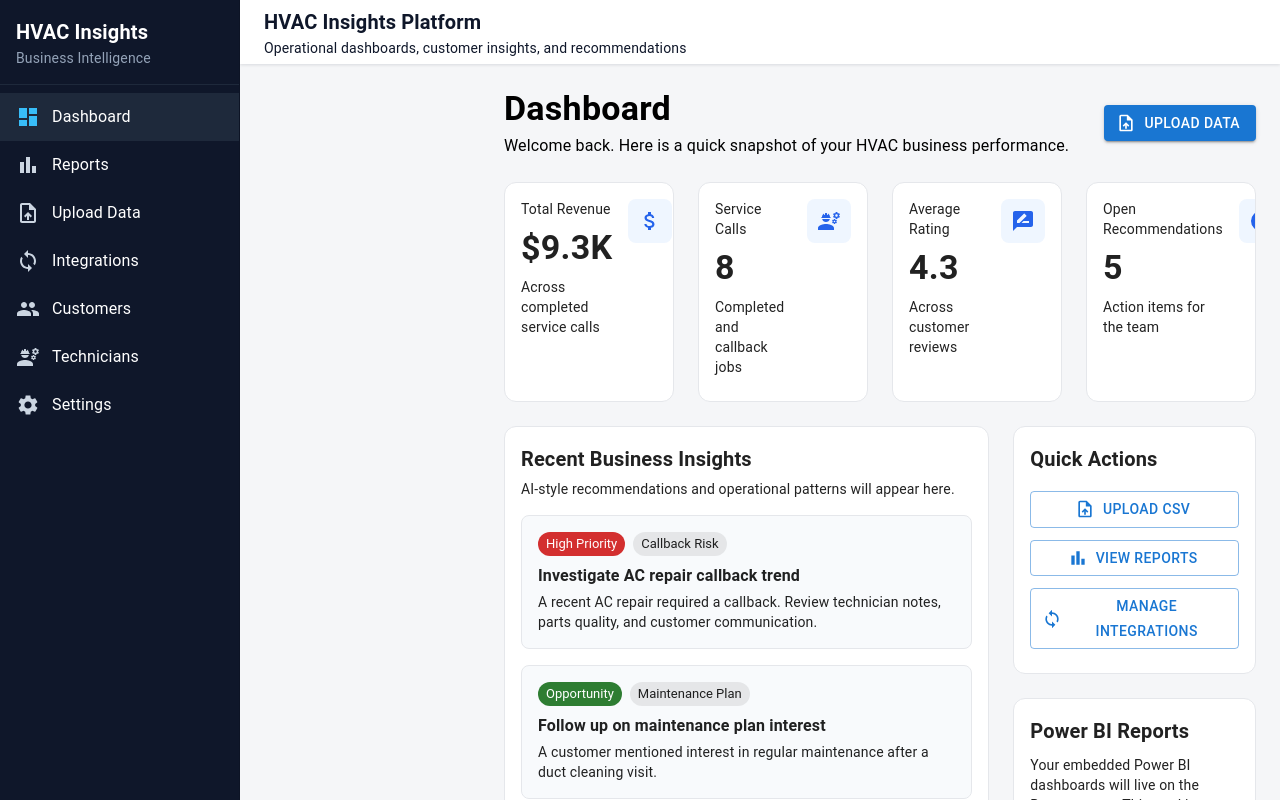
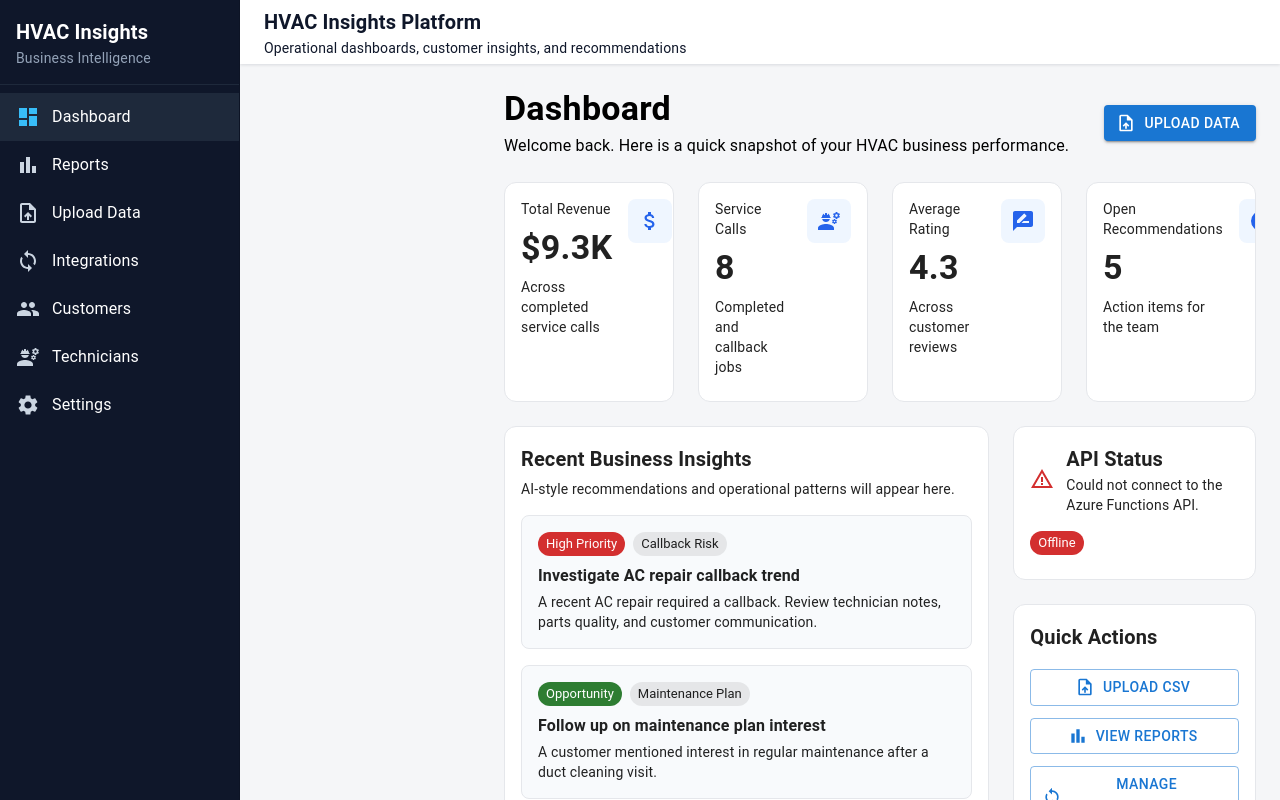
Before and after one commit to ejmccallum/hvac-insights-platform, a React (Vite) app in the folder hvac-insights-platform/: page /dashboard in a window 1280 px wide. Shown: the top 800 px of the page. Built offline with nearby package versions, Linux system fonts and the light colour scheme; no server answers.

Commit message:
Made API connection on dashboard work

```diff
--- a/hvac-insights-platform/src/pages/dashboard.tsx
+++ b/hvac-insights-platform/src/pages/dashboard.tsx
@@ -15,9 +15,44 @@ import Typography from "@mui/material/Typography";
 import { useNavigate } from "react-router-dom";
 import PageHeader from "../components/common/PageHeader";
 import StatCard from "../components/common/StatCard";
+import CheckCircleIcon from "@mui/icons-material/CheckCircle";
+import WarningAmberIcon from "@mui/icons-material/WarningAmber";
+import axios from "axios";
+import { useEffect, useState } from "react";
+
+type ApiHealthResponse = {
+  status: string;
+  service: string;
+  message: string;
+  timestamp: string;
+};
 
 function Dashboard() {
   const navigate = useNavigate();
+
+  const [apiStatus, setApiStatus] = useState<"checking" | "online" | "offline">(
+    "checking"
+  );
+
+  const [apiMessage, setApiMessage] = useState("Checking API connection...");
+
+useEffect(() => {
+  async function checkApiHealth() {
+    try {
+      const response = await axios.get<ApiHealthResponse>(
+        "http://localhost:7071/api/healthCheck"
+      );
+
+      setApiStatus("online");
+      setApiMessage(response.data.message);
+    } catch {
+  setApiStatus("offline");
+  setApiMessage("Could not connect to the Azure Functions API.");
+}
+  }
+
+  checkApiHealth();
+}, []);
 
   return (
     <Box>
@@ -177,6 +212,58 @@ function Dashboard() {
 
         <Stack spacing={3}>
           <Card
+  elevation={0}
+  sx={{
+    border: "1px solid #e5e7eb",
+    borderRadius: 3,
+  }}
+>
+  <CardContent>
+    <Stack
+  direction="row"
+  spacing={1.5}
+  sx={{ alignItems: "center" }}
+>
+      {apiStatus === "online" ? (
+        <CheckCircleIcon color="success" />
+      ) : (
+        <WarningAmberIcon
+  color={apiStatus === "checking" ? "warning" : "error"}
+/>
+      )}
+
+      <Box>
+        <Typography variant="h6" component="h2" sx={{ fontWeight: 700 }}>
+          API Status
+        </Typography>
+
+        <Typography variant="body2" color="text.secondary">
+          {apiMessage}
+        </Typography>
+      </Box>
+    </Stack>
+
+    <Chip
+      label={
+        apiStatus === "online"
+          ? "Online"
+          : apiStatus === "checking"
+          ? "Checking"
+          : "Offline"
+      }
+      color={
+        apiStatus === "online"
+          ? "success"
+          : apiStatus === "checking"
+          ? "warning"
+          : "error"
+      }
+      size="small"
+      sx={{ mt: 2 }}
+    />
+  </CardContent>
+</Card>
+          <Card
             elevation={0}
             sx={{
               border: "1px solid #e5e7eb",
```
